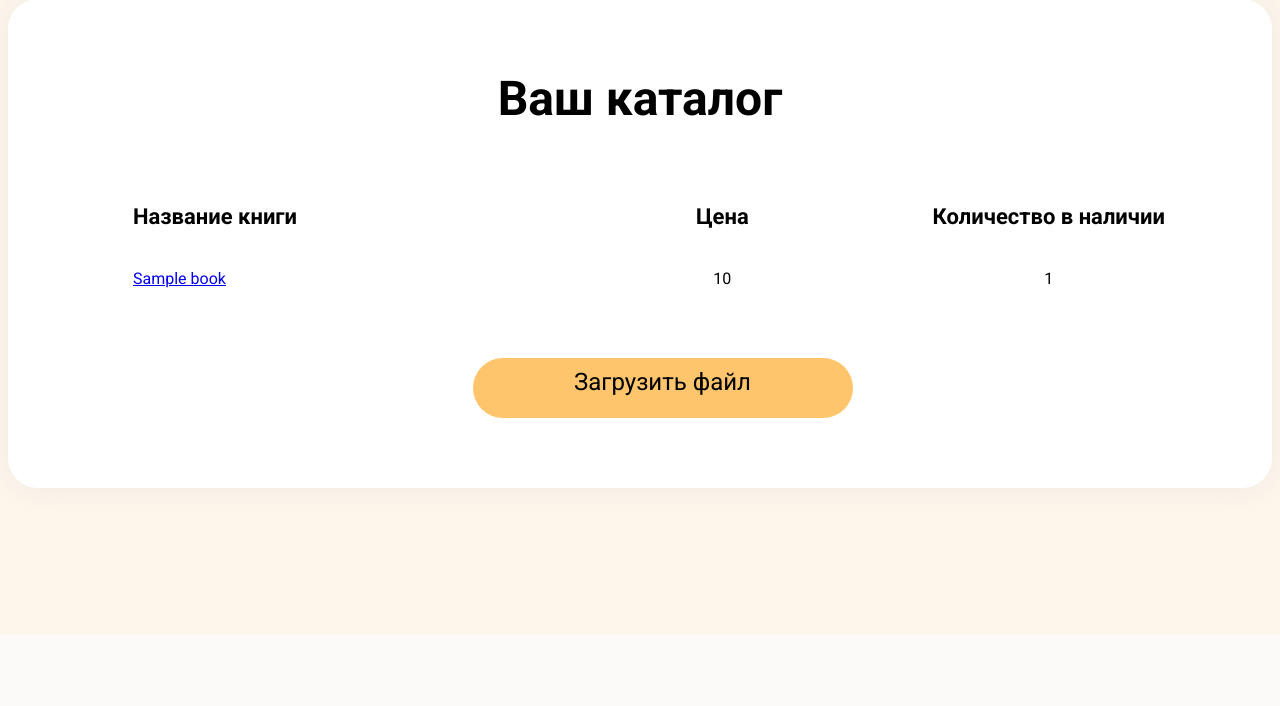
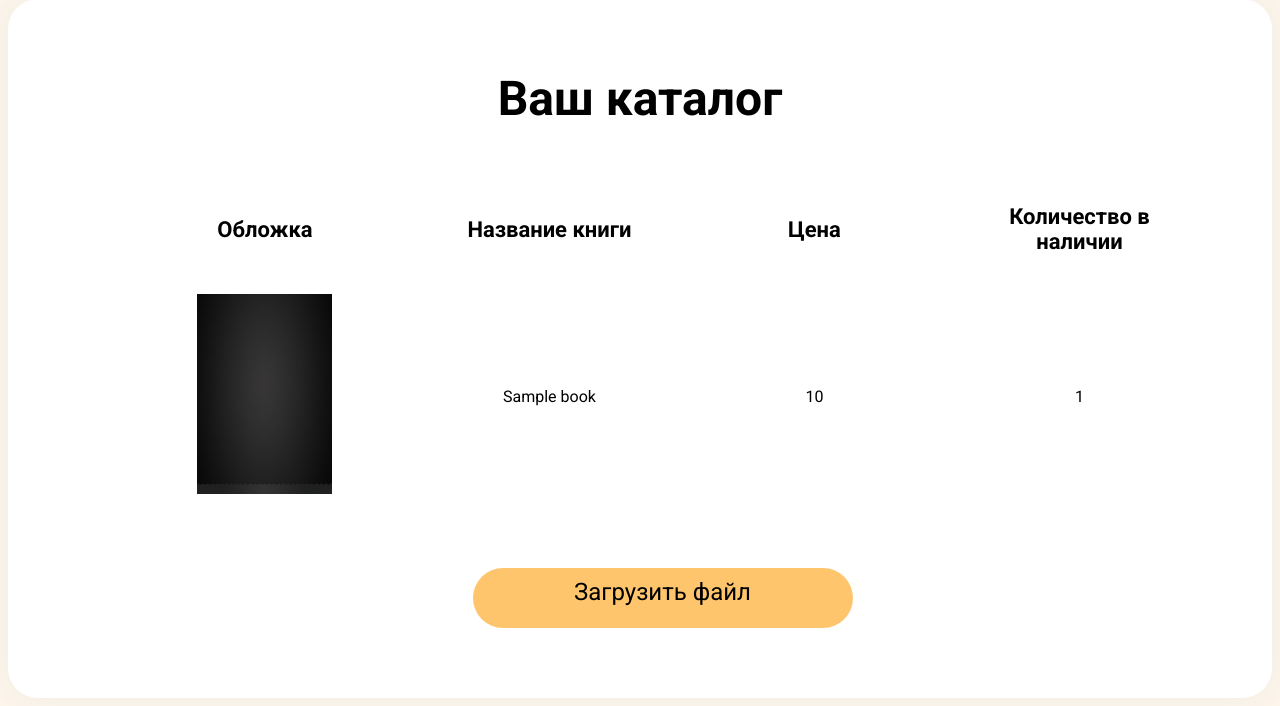
Before and after one commit to Houston202/BookCourt_main, a Django app: page /database/ in a window 1280 px wide. Shown: the part 165-871 px from the top of the page. Before the commit the page ends 800 px from the top, so only its background shows below. Run offline with Django 4.2, Linux system fonts and the light colour scheme; tables that the repository leaves empty hold one stand-in row (values such as "Sample post").

Commit message:
add covers for books

```diff
--- a/BookCourt/database/templates/database/katalog.html
+++ b/BookCourt/database/templates/database/katalog.html
@@ -24,6 +24,7 @@
       <div class="wrapper">
         <table>
           <thead>
+            <th>Обложка</th>
             <th>Название книги</th>
             <th>Цена</th>
             <th>Количество в наличии</th>
@@ -31,7 +32,8 @@
           <tbody>
             {% for item in database %}
               <tr>
-                <td class="title"><a href="{% url 'book' item.pk %}">{{ item.Name }}</a></td>
+                <td class="cover"><img src="{% static 'main/img/1618396135_2-phonoteka_org-p-tyomno-serii-fon-2.jpg' %}" alt="Обложка книги" width="135" height="200"> </td>
+                <td class="title">{{ item.Name }}</td>
                 <td class="price">{{ item.Price }}</td>
                 <td class="stock">{{ item.Remainder }}</td>
               </tr>
--- a/BookCourt/main/static/main/css/katalog.css
+++ b/BookCourt/main/static/main/css/katalog.css
@@ -112,13 +112,14 @@ table {
 }
 
 thead th:nth-child(1) {
-  width: 15%;
-  text-align: left;
+  width: 12%;
+  text-align: center;
   font-size: 22px;
 }
 
 thead th:nth-child(2) {
   width: 10%;
+  text-align: center;
   font-size: 22px;
 }
 
@@ -127,14 +128,17 @@ thead th:nth-child(3) {
   font-size: 22px;
 }
 
+thead th:nth-child(4) {
+  width: 10%;
+  font-size: 22px;
+}
 th, td {
   padding: 20px;
+  text-align: center;
+
 }
 
-tbody td.stock, td.price {
-  text-align: center;
+td {
+   width: 20px;
+   height: 150px;
 }
-
-tbody td.title{
-  text-align: left;
-}
```
Also changed, not shown: BookCourt/main/static/main/img/1618396135_2-phonoteka_org-p-tyomno-serii-fon-2.jpg (added).
